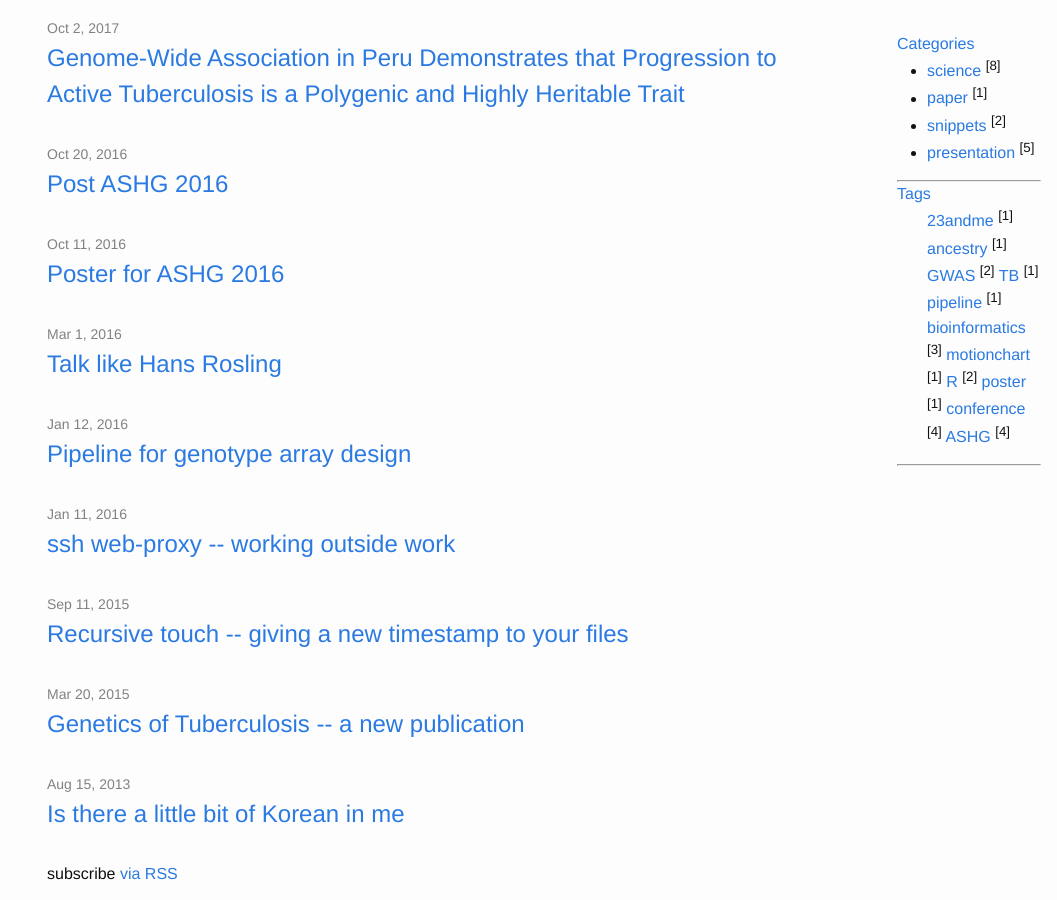
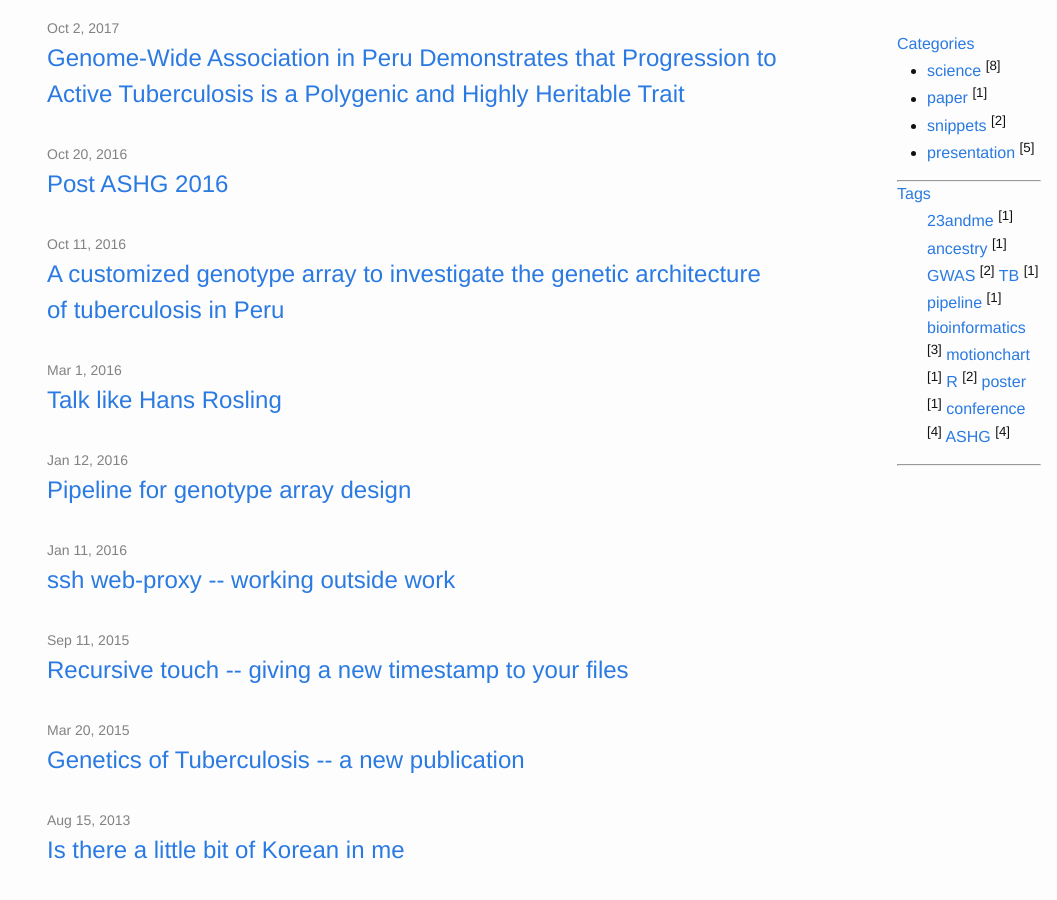
Before and after one commit to yluo86/yluo86.github.io, a Jekyll site: the page built from index.html, in a window 1280 px wide and 900 px high, scrolled down 337 px. Shown: the whole window, without its empty margins (223-1280 px from the left). Built offline with Jekyll 4.4.1, drawn with Linux system fonts in a browser that asks for light colours.

Commit message:
add some details for the previous posts

```diff
--- a/_posts/2016-10-12-ASHG2016.markdown
+++ b/_posts/2016-10-12-ASHG2016.markdown
@@ -1,6 +1,6 @@
 ---
 layout: post
-title:  "Poster for ASHG 2016"
+title:  "A customized genotype array to investigate the genetic architecture of tuberculosis in Peru"
 date:   2016-10-11
 categories: science presentation
 tags: poster conference ASHG
```
Also changed, not shown: assets/images/23andme_ancestry.png (added), assets/images/ibd_me.png (added), assets/images/ibd_me_better.png (added).
